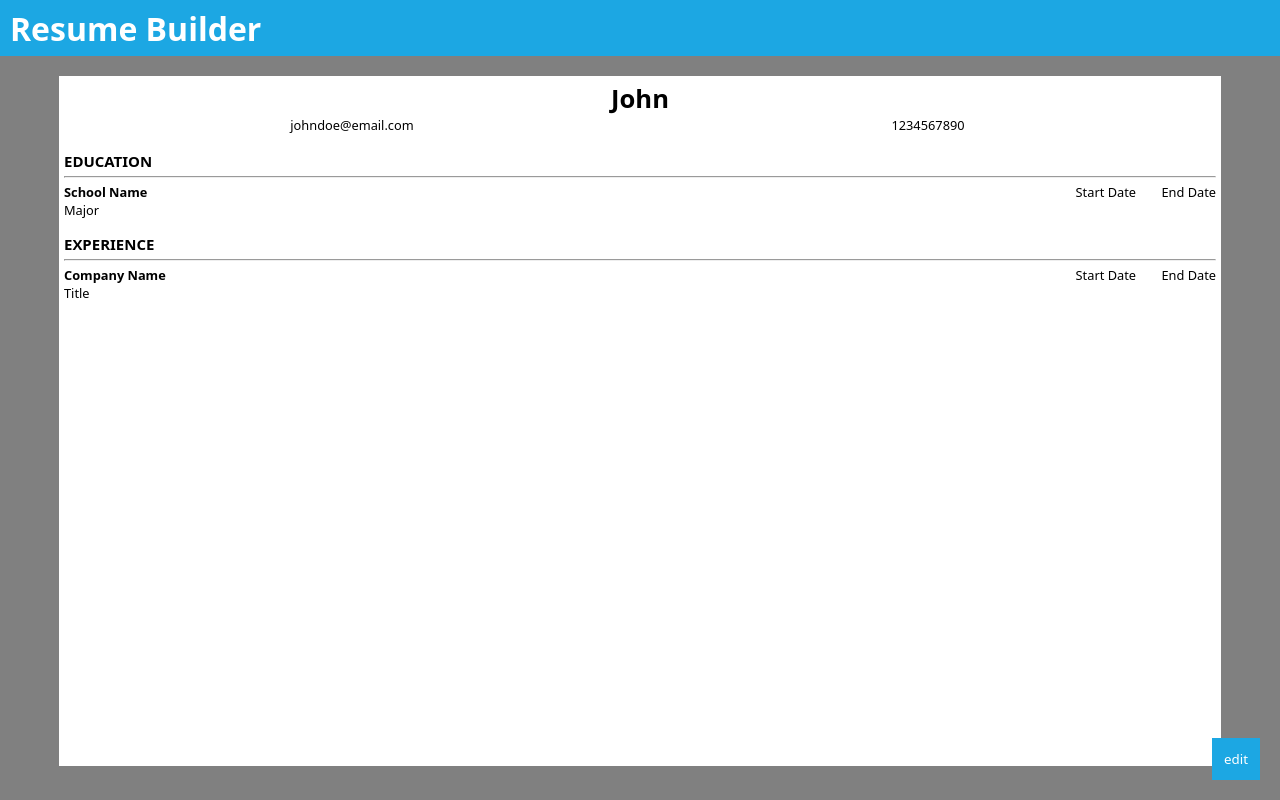
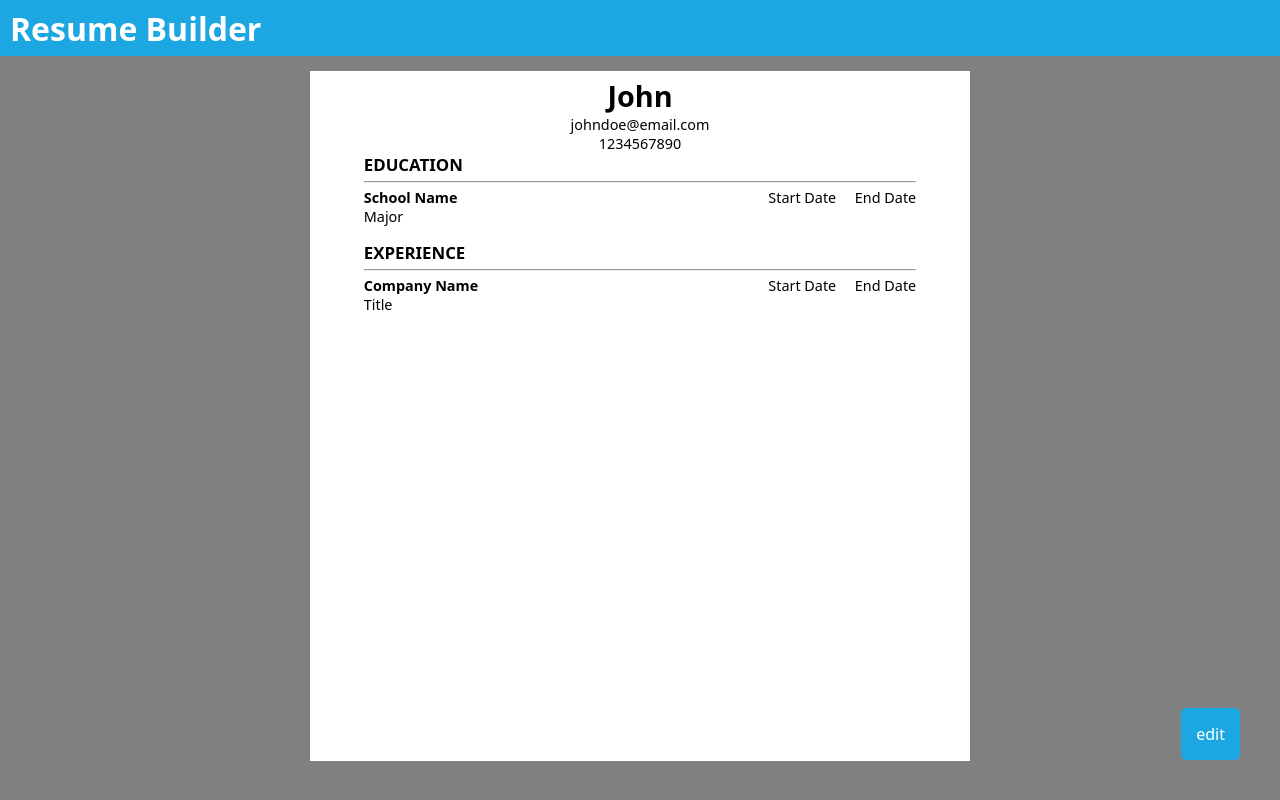
Before and after one commit to ImExtraPolite3/resume-builder, a React (Vite) app: page / in a window 1280 px wide. Both pictures are taken after a click on the button "preview". Built offline with nearby package versions, Linux system fonts and the light colour scheme.

Commit message:
fix media query issue

```diff
--- a/src/App.jsx
+++ b/src/App.jsx
@@ -69,7 +69,6 @@ function App() {
   const [selected, setSelected] = useState('General');
   const [showInput, setShowInput] = useState('');
   const [showOutput, setShowOutput] = useState('none');
-  const [grid, setGrid] = useState('3 / 4');
 
   const hideSections = (e) => {
     if (e.target.textContent === 'General') {
@@ -153,10 +152,10 @@ function App() {
       <div className="header">
         <h1>Resume Builder</h1>
       </div>
+      <div className="main-content">
         <div className="nav-section" style={{ display: showInput }}>
           <CreateButtons checkButton={selected} onClick={hideSections} />
         </div>
-      <div className="main-content" style={{ gridRow: grid }}>
         <div className="user-input" style={{ display: showInput }}>
           <div className="general-input" style={{ display: hideGeneral }}>
             <h2>General Section</h2>
@@ -225,13 +224,13 @@ function App() {
             onClick={() => {
               setShowInput('none');
               setShowOutput('');
-              setGrid('2 / 4');
             }}
           >
             preview
           </button>
         </div>
         <div className="user-output" style={{ display: showOutput }}>
+          <div className="page">
             <div className="general-output">
               <GeneralOutput
                 generalName={general.name}
@@ -271,12 +270,13 @@ function App() {
                 );
               })}
             </div>
+          </div>
+
           <button
             className="edit"
             onClick={() => {
               setShowInput('');
               setShowOutput('none');
-              setGrid('3 / 4');
             }}
           >
             edit
--- a/src/index.css
+++ b/src/index.css
@@ -7,12 +7,8 @@
 
 #root {
   display: grid;
-  grid-template-rows: 7vh 5vh 88vh;
-  grid-template-columns: 20vw 80vw;
-}
-
-#root > div {
-  grid-column: 1 / 3;
+  background-color: #333333;
+  grid-template-rows: 7vh 93vh;
 }
 
 .header {
@@ -23,7 +19,21 @@
   padding-left: 10px;
 }
 
+.nav-section > button {
+  border: none;
+  color: white;
+  font-size: 1rem;
+  cursor: pointer;
+}
+
+.main-content {
+  color: white;
+  display: grid;
+  grid-template-rows: 5vh 88vh;
+}
+
 .nav-section {
+  grid-row: 1 / 2;
   display: grid;
   grid-template-columns: repeat(3, 1fr);
 }
@@ -35,15 +45,29 @@
   cursor: pointer;
 }
 
-.main-content {
-  background-color: gray;
-  color: white;
-  grid-row: 2 / 4;
+.user-input,
+.user-output {
+  background-color: gray !important;
+  height: 88vh;
 }
 
-.main-content > div {
+.user-input > div {
   width: 90%;
   margin: 20px auto;
+}
+
+.user-output {
+  height: 93vh;
+}
+
+.page {
+  background-color: white;
+  color: black;
+  font-size: 0.8rem;
+  width: 90%;
+  margin: 15px auto;
+  height: 85vh;
+  padding: 5px;
 }
 
 .user-input > div > div > input,
@@ -66,12 +90,8 @@
   gap: 5px;
 }
 
-.main-content {
+.user-input {
   overflow-y: scroll;
-}
-
-.user-input {
-  width: 100%;
 }
 
 .user-input > div > div > button {
@@ -90,6 +110,7 @@
 
 .preview,
 .edit {
+  border-radius: 5px;
   position: absolute;
   bottom: 20px;
   right: 20px;
@@ -98,6 +119,12 @@
   border: none;
   padding: 12px;
   cursor: pointer;
+  transition: all 200ms;
+}
+
+.preview:hover,
+.edit:hover {
+  transform: scale(1.1);
 }
 
 .input-header {
@@ -128,25 +155,13 @@
   opacity: 0.8;
 }
 
-.user-output {
-  background-color: white;
-  color: black;
-  font-size: 0.8rem;
-  width: 100%;
-  height: 85vh;
-  padding: 5px;
-}
-
 .general-output {
-  display: grid;
-  grid-template-columns: repeat(2, 1fr);
-  grid-template-rows: repeat(2, 1fr);
   justify-content: center;
   text-align: center;
 }
 
-.general-output > h1 {
-  grid-column: 1 / 3;
+.education-output {
+  margin-bottom: 15px !important;
 }
 
 .education-output,
@@ -154,7 +169,6 @@
   display: flex;
   flex-direction: column;
   gap: 5px;
-  margin-bottom: 15px;
 }
 
 .education-output > div,
@@ -186,3 +200,52 @@
   grid-column: 3 / 4;
   justify-self: right;
 }
+
+@media (min-width: 350px) {
+  .user-output > div > div {
+    width: 90%;
+    font-size: 0.9rem;
+    margin: auto;
+  }
+}
+
+@media (min-width: 700px) {
+  .user-output > div {
+    max-width: 650px;
+    font-size: 1rem;
+  }
+
+  .user-output > div > div {
+    width: 85%;
+  }
+}
+
+@media (min-width: 1000px) {
+  .main-content {
+    grid-template-columns: 20vw 80vw;
+  }
+
+  .nav-section {
+    grid-template-rows: repeat(3, 125px);
+  }
+
+  .nav-section > button {
+    grid-column: 1 / 4;
+  }
+
+  .user-input {
+    height: 93vh;
+  }
+
+  .user-output {
+    grid-column: 1 / 3;
+  }
+
+  .preview,
+  .edit {
+    bottom: 40px;
+    right: 40px;
+    padding: 15px;
+    font-size: 1rem;
+  }
+}
```
Lines whose indentation alone changed are shown as unchanged.
